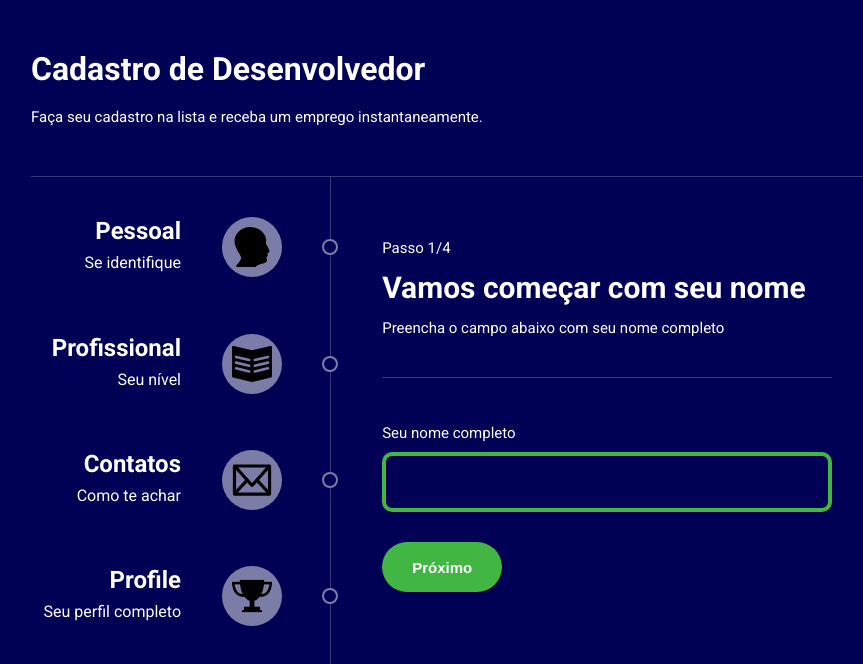
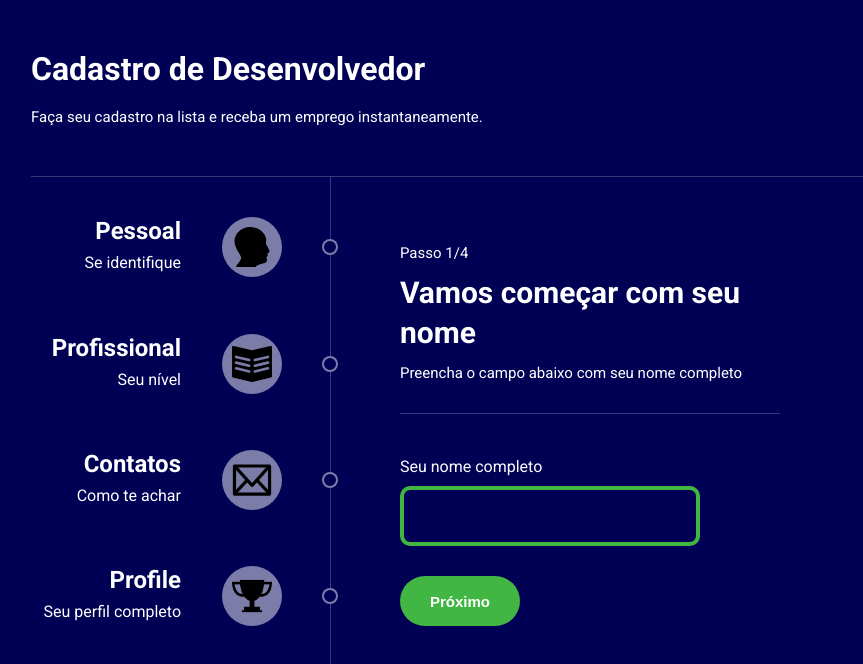
Before and after one commit to RamonMaximiliano/multiform-react, a React (Create React App) app: page / in a window 1280 px wide. Shown: the top 664 px of the page, without its empty margins (161-1024 px from the left). Built offline with nearby package versions, Linux system fonts and the light colour scheme.

Commit message:
almost finished

```diff
--- a/src/components/Page1/styles.css
+++ b/src/components/Page1/styles.css
@@ -4,29 +4,35 @@
     color:white;
     font-family:'Roboto', sans-serif;
     word-wrap: normal;
-    margin-top:5px;
-    margin-left:5px;
+    margin-top:1%;
+    margin-left:2%;
     margin-right:10px;
     margin-bottom: 10px;
 }
 
 .page1-top{
-    max-width:450px;
+    max-width:600px;
     font-size: 15px;
     line-height: 40px;
     min-height: 150px;
     border-bottom: 1px solid rgba(255, 255, 255, 0.219);
     word-wrap: normal;
     margin-right: 10px;
+    margin-left:10%;
+    margin-top:10%;
+    padding-bottom: 20px;
 
 }
 
 .page1-bottom{
+    max-width:600px;
     margin-top:10%;
+    margin-left:10%;
 }
 
 .input-name{
-    max-width:450px;
+    max-width:600px;
+    min-width:300px;
     min-height: 60px;
     background-color: rgb(0, 0, 85);
     border-style: none;
@@ -37,14 +43,13 @@
     padding-left: 10px;
     font-size:15px;
     margin-right: 10px;
-
 }
 
 .page1-buttom{
     background-color: rgb(66, 182, 66);
     color:white;
     height: 50px;
-    max-width:450px;
+    width:120px;
     border-radius: 30px;
     margin-top:30px;
     border:none;
@@ -53,7 +58,6 @@
     font-weight: bold;
     font-size:15px;
     text-decoration: none;
-
 }
 
 .page1-buttom:hover{
--- a/src/components/Page2/styles.css
+++ b/src/components/Page2/styles.css
@@ -4,8 +4,8 @@
     color:white;
     font-family:'Roboto', sans-serif;
     word-wrap: normal;
-    margin-top:50px;
-    margin-left:70px;
+    margin-top:3%;
+    margin-left:4%;
     margin-right:10px;
     margin-bottom: 10px;
 }
--- a/src/components/Page3/index.tsx
+++ b/src/components/Page3/index.tsx
@@ -1,6 +1,6 @@
 import './styles.css'
 import { useNavigate } from 'react-router-dom'
-import { useContext,useState } from 'react'
+import { useContext } from 'react'
 import {LoginContext} from '../../Context/Context'
 
 export const Page3 = () => {
@@ -37,8 +37,8 @@ export const Page3 = () => {
                     <input type="text" className="input-field" onChange={(e)=> setEmail(e.target.value) }></input>
                 </div>
                 <div className="page3-input">
-                    <p>Qual seu GitHub?</p>
-                    <input type="text" className="input-field" onChange={(e)=> setGithub(e.target.value) }></input>
+                    <p>Qual seu usuário de GitHub?</p>
+                    <input type="text" className="input-field" onChange={(e)=> setGithub(`https://api.github.com/users/${e.target.value}`) }></input>
                 </div>
             </div>
 
--- a/src/components/Page3/styles.css
+++ b/src/components/Page3/styles.css
@@ -4,8 +4,8 @@
     color:white;
     font-family:'Roboto', sans-serif;
     word-wrap: normal;
-    margin-top:50px;
-    margin-left:70px;
+    margin-top:3%;
+    margin-left:4%;
     margin-right:10px;
     margin-bottom: 10px;
 }
--- a/src/components/Page4/index.tsx
+++ b/src/components/Page4/index.tsx
@@ -1,32 +1,54 @@
 import './styles.css'
 import { useNavigate } from 'react-router-dom'
-import { useContext } from 'react'
+import { useContext, useEffect, useState } from 'react'
 import { LoginContext } from '../../Context/Context'
 
+export const Page4 = () => {
+    const [picture, setPicture] = useState<string>()
+    const [gitProfile, setgitProfile] = useState<string>()
+    const navigate = useNavigate()
+    const { setEmail, setGithub, setPage, FullProfile } = useContext(LoginContext)
 
-export const Page4 = () => {
-    const navigate = useNavigate()
-    const {setEmail, setGithub, setPage, FullProfile} = useContext(LoginContext)
-
-function backPage(){
+    function backPage() {
         setEmail('')
         setGithub('')
         setPage(3)
         navigate('/Page3')
     }
 
+    useEffect(
+        function checkingPic() {
+            fetch(`${FullProfile.github}`)
+                .then(function checkPicture(result) {
+                    return result.json()
+                })
+                .then(function (json) {
+                    setPicture(json.avatar_url)
+                    setgitProfile(json.html_url)
+                })
+        }
+    )
+
     return (
-        <div className="main-page1">
-            <div className="page1-top">
+        <div className="main-page4">
+            <div className="page4-top">
+                <div className="profile-subdiv1">
                     <p>Passo {FullProfile.page}/4</p>
                     <h1>Profile</h1>
-                <p>{FullProfile.name}</p>
-                <p>{FullProfile.professional_level}</p>
-                <p>{FullProfile.email}</p>
-                <p>{FullProfile.github}</p>
-                <p>{FullProfile.page}</p>
+                    <img src={picture} className="profile-picture"></img>
                 </div>
-            <div className="page1-bottom">
+                <div className="profile-subdiv2">
+                    <p><strong>Nome: </strong>{FullProfile.name}</p>
+                    <p><strong>Nível como dev: </strong>
+                        {FullProfile.professional_level == 1 ? <span> Iniciante</span> : <span> Profissional</span>}
+                    </p>
+                    <p><strong>E-mail: </strong>{FullProfile.email}</p>
+                    <a href={gitProfile} target="_blank" className="github-link">Link do GitHub de {FullProfile.name}</a>
+                </div>
+            </div>
+
+            <div className="page4-bottom">
+                <p>Created by Ramon</p>
                 <button className="page3-buttom" onClick={backPage}>Voltar</button>
             </div>
         </div>
--- a/src/components/Page4/styles.css
+++ b/src/components/Page4/styles.css
@@ -1,42 +1,36 @@
 @import url('https://fonts.googleapis.com/css2?family=Libre+Baskerville:ital,wght@0,400;0,700;1,400&family=Open+Sans:wght@600&family=Poppins:wght@400;700;800&family=Roboto:wght@400;500;700&display=swap');
 
-.main-page1{
+.main-page4{
     color:white;
     font-family:'Roboto', sans-serif;
     word-wrap: normal;
-    margin-top:4%;
-    margin-left:4%;
+    margin-top:3%;
+    margin-left:3%;
+    margin-bottom:5%;
 }
 
-.main-page1 p {
+.main-page4 p {
     font-size: 15px;
     word-wrap: normal;
 }
 
-.page1-top{
+.page4-top{
     line-height: 40px;
-    height: 150px;
+    max-width:600px;
     border-bottom: 1px solid rgba(255, 255, 255, 0.219);
+    display:flex;
+    flex-wrap: wrap;
+    justify-content: space-between;
+    padding:4px;
+    padding-bottom: 30px;
+
 }
 
-.page1-bottom{
+.page4-bottom{
     margin-top:10%;
 }
 
-.input-name{
-    width:500px;
-    height: 60px;
-    background-color: rgb(0, 0, 85);
-    border-style: none;
-    border: 4px solid rgb(66, 182, 66);
-    border-radius: 10px;
-    margin-top:10px;
-    color:white;
-    padding-left: 10px;
-    font-size:15px;
-}
-
-.page1-buttom{
+.page4-buttom{
     background-color: rgb(66, 182, 66);
     color:white;
     height: 50px;
@@ -51,10 +45,25 @@
     background-color: rgb(105, 201, 105);
 }
 
+.profile-picture{
+    width:200px;
+    border-radius: 50%;
+}
 
-.linkButton{
-    text-decoration: none;
-    color:white;
-    font-size:15px;
-    font-weight: bold;
+.github-link{
+    text-decoration:none;
+    color:rgb(75, 201, 240);
 }
+
+
+.profile-subdiv1{
+    padding-left:30px;
+}
+.profile-subdiv1 h1{
+    margin-bottom: 30px;
+}
+
+.profile-subdiv2{
+    margin-top: 28%;
+    padding-left:50px;
+}
```
Also changed, not shown: src/App.tsx (+3 -34 lines). Lines whose indentation alone changed are shown as unchanged.
